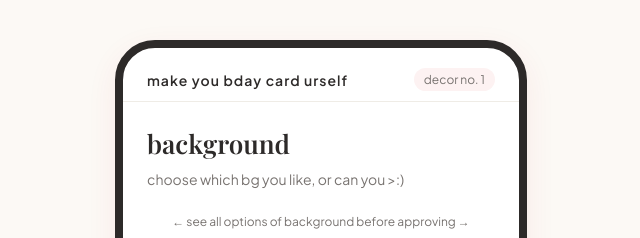
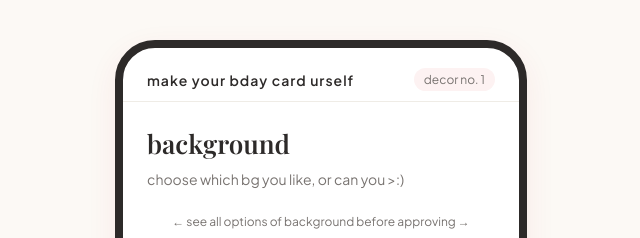
Before and after one commit to smoothoperatooor55/giftcard, a plain HTML site: page index.html in a window 1280 px wide. Shown: the top 238 px of the page, 319-959 px from the left. Drawn offline with nearby package versions, Linux system fonts and the light colour scheme; a web font is replaced by a local one.

Commit message:
Add files via upload

```diff
--- a/index.html
+++ b/index.html
@@ -50,8 +50,6 @@
             overflow: hidden;
             position: relative;
         }
-
-        /* Top Notch / Header */
         .phone-header {
             padding: 20px 24px 10px 24px;
             display: flex;
@@ -74,7 +72,6 @@
             border-radius: 20px;
         }
 
-        /* Main Content Area */
         .content-area {
             flex: 1;
             display: flex;
@@ -113,7 +110,6 @@
             line-height: 1.5;
         }
 
-        /* Swipe-able Container */
         .swipe-container {
             display: flex;
             gap: 16px;
@@ -197,7 +193,6 @@
             line-height: 1.4;
         }
 
-        /* Action Buttons */
         .action-buttons {
             display: flex;
             gap: 12px;
@@ -251,7 +246,6 @@
             background: var(--primary-red-hover);
         }
 
-        /* Final Card Preview Screen */
         .final-card-preview {
             width: 100%;
             height: 380px;
@@ -285,7 +279,6 @@
             z-index: 2;
         }
 
-        /* Swipe hint indicator */
         .swipe-hint {
             text-align: center;
             font-size: 12px;
@@ -301,16 +294,11 @@
 <body>
 
     <div class="phone-container">
-        <!-- Header -->
         <div class="phone-header">
-            <span class="brand">make you bday card urself</span>
+            <span class="brand">make your bday card urself</span>
             <span class="step-indicator" id="stepIndicator">decor no. 1</span>
         </div>
-
-        <!-- Content Body -->
         <div class="content-area">
-
-            <!-- STEP 1: Background Selection -->
             <div class="screen active" id="screen-1">
                 <h1>background</h1>
                 <p class="subtitle">choose which bg you like, or can you >:)</p>
@@ -318,7 +306,6 @@
                 <div class="swipe-hint"><span>← see all options of background before approving →</span></div>
 
                 <div class="swipe-container">
-                    <!-- Locked Option 1 -->
                     <div class="option-card locked">
                         <span class="lock-badge">🔒</span>
                         <div class="preview-box" style="background: #ffc4c8; border: 2px dashed var(--primary-red);">🌸</div>
@@ -327,8 +314,6 @@
                             <p>i already made the website rose so no rose card</p>
                         </div>
                     </div>
-
-                    <!-- Unlocked Gift Option -->
                     <div class="option-card unlocked" id="bg-gift-card">
                         <span class="lock-badge"></span>
                         <div class="preview-box" style="background: #1a1a1a; color: white;">🌙</div>
@@ -337,8 +322,6 @@
                             <p>you will understand why this one is choosen in step 3...</p>
                         </div>
                     </div>
-
-                    <!-- Locked Option 2 -->
                     <div class="option-card locked">
                         <span class="lock-badge">🔒</span>
                         <div class="preview-box" style="background: #2e84ff;">🌊</div>
@@ -354,8 +337,6 @@
                     <button class="btn btn-approve" onclick="nextStep(2)">Approve Gift ❤️</button>
                 </div>
             </div>
-
-            <!-- STEP 2: Font & Typography -->
             <div class="screen" id="screen-2">
                 <h1>font</h1>
                 <p class="subtitle">choose font for the card</p>
@@ -396,8 +377,6 @@
                     <button class="btn btn-approve" onclick="nextStep(3)">Approve Gift ❤️</button>
                 </div>
             </div>
-
-            <!-- STEP 3: Decoration & Accents -->
             <div class="screen" id="screen-3">
                 <h1>emoji timeee</h1>
                 <p class="subtitle">an emoji for the card's front</p>
@@ -438,8 +417,6 @@
                     <button class="btn btn-approve" onclick="nextStep(4)">Approve Gift ❤️</button>
                 </div>
             </div>
-
-            <!-- STEP 4: Final Card Reveal -->
             <div class="screen" id="screen-4">
                 <h1>ta daa</h1>
                 <p class="subtitle">final result of your efforts</p>
```
